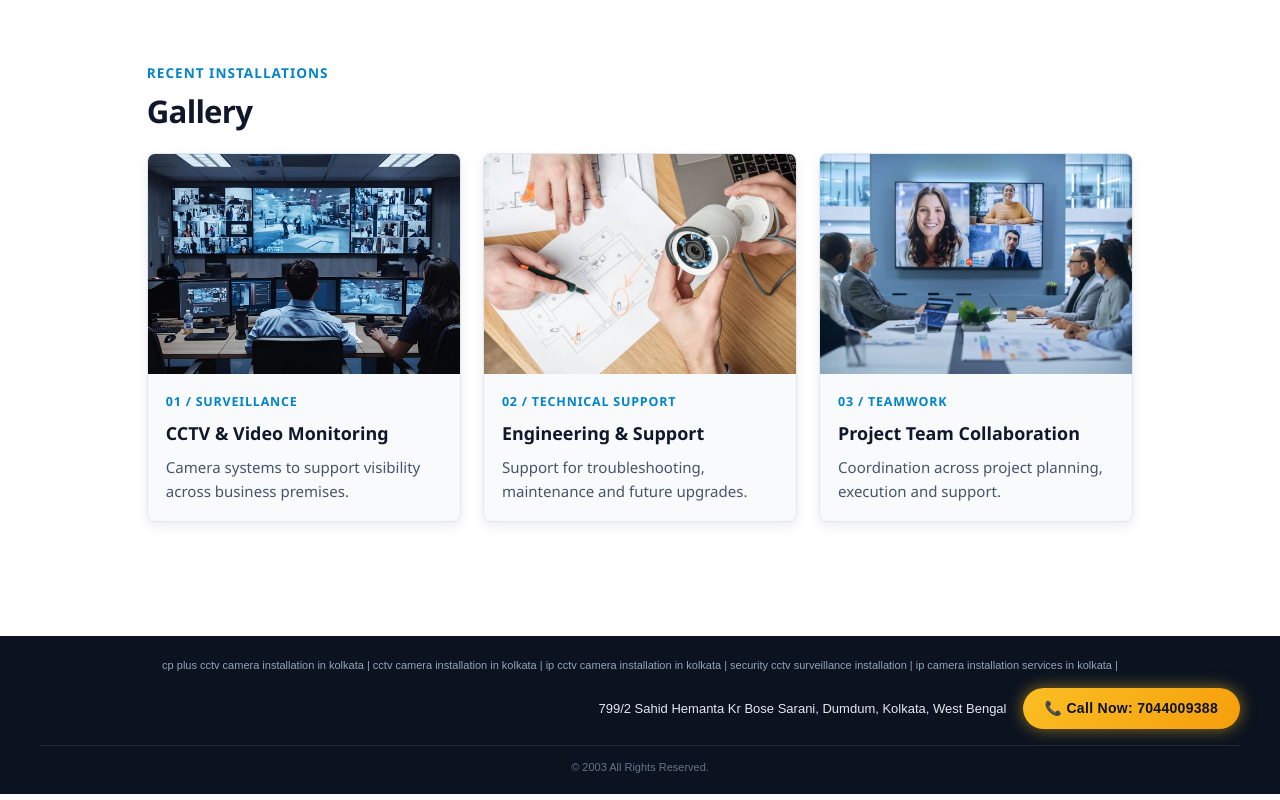
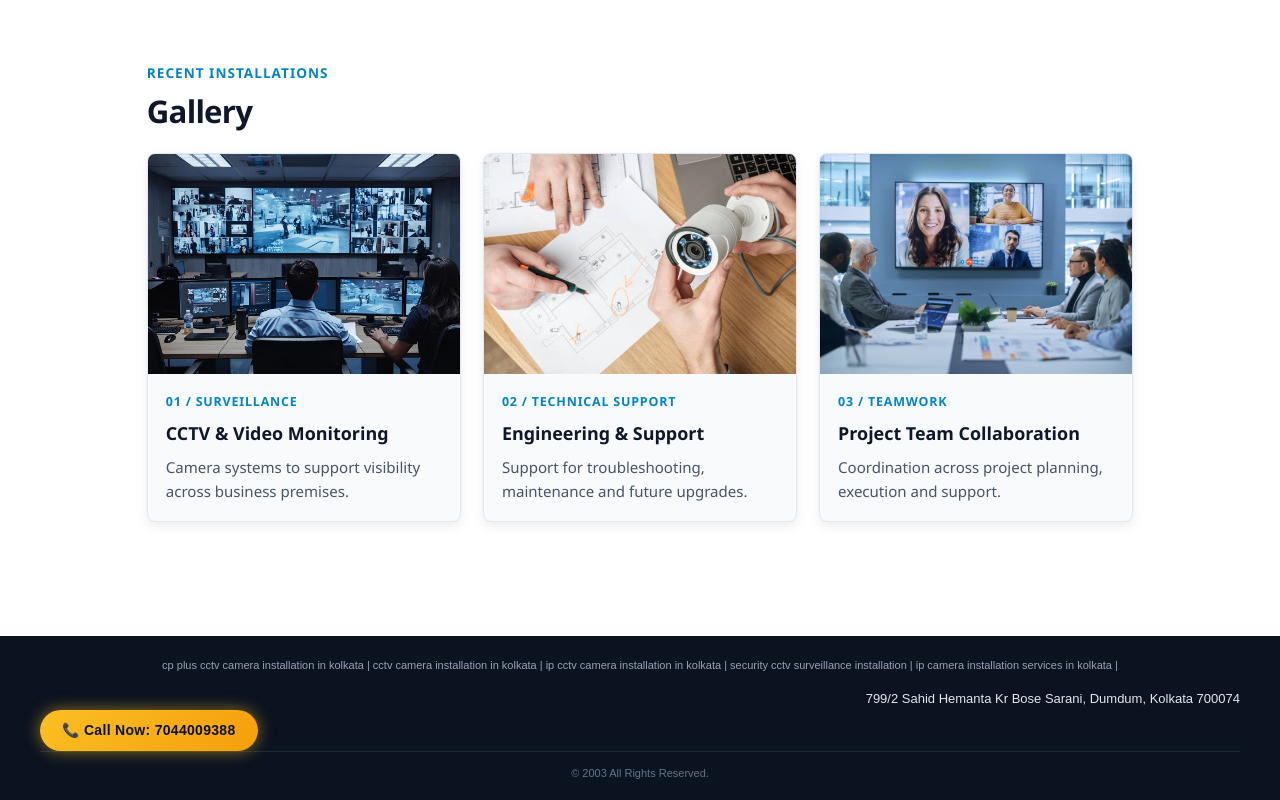
Before and after one commit to nationaldivinecctv/nds-cctv, a plain HTML site: page index.html in a window 1280 px wide. Shown: the part 2070-2870 px from the top of the page. Drawn offline with Linux system fonts and the light colour scheme.

Commit message:
Update index.html

```diff
--- a/index.html
+++ b/index.html
@@ -587,9 +587,9 @@
     </p>
 
     <!-- Line 2: Address & Call Button on the Right -->
-    <div class="nds-right-row">
+    <div class="nds-leftt-row">
       <p class="nds-address">
-        799/2 Sahid Hemanta Kr Bose Sarani, Dumdum, Kolkata, West Bengal
+        799/2 Sahid Hemanta Kr Bose Sarani, Dumdum, Kolkata 700074
       </p>
       <a href="tel:+917044009388" class="nds-call-btn">
         📞 Call Now: 7044009388
```
